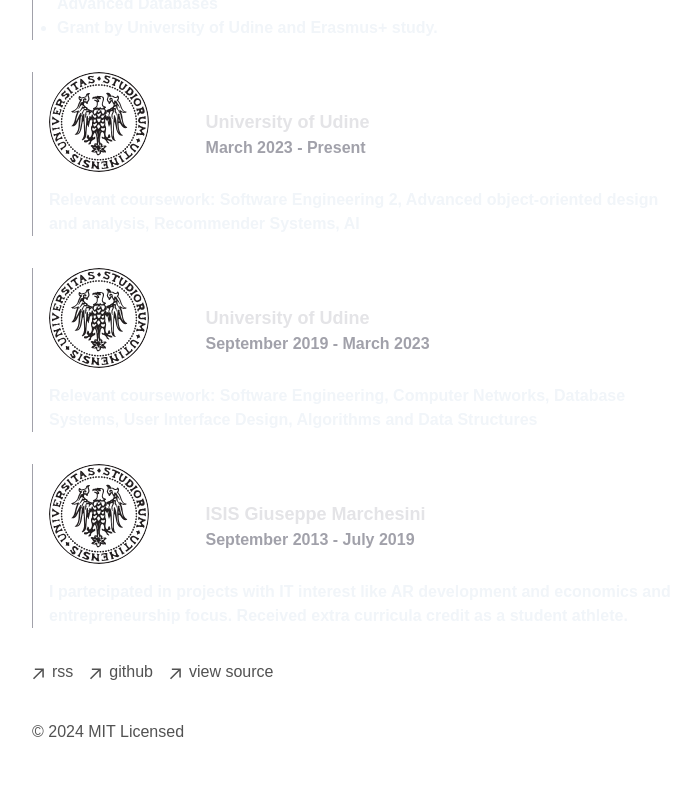
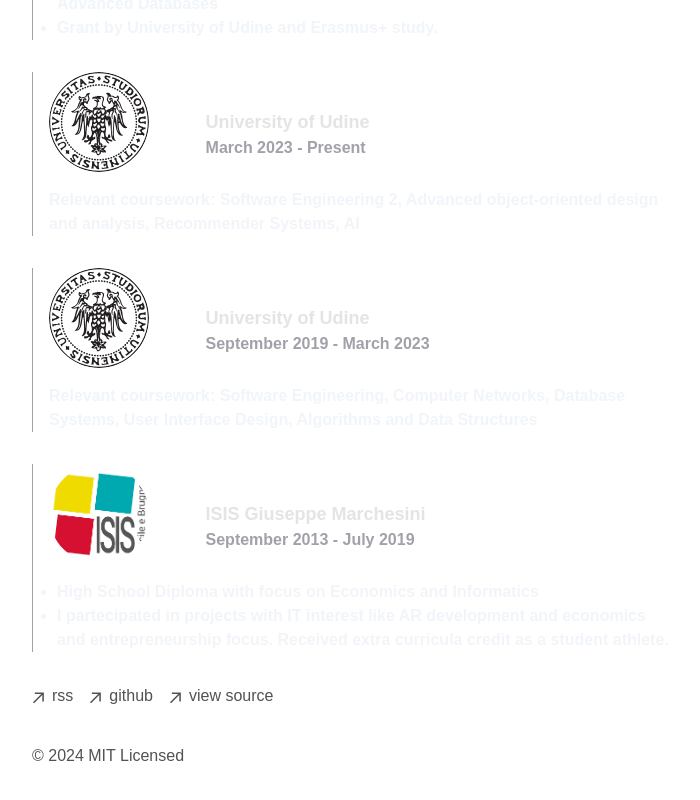
Before and after one commit to josedallatorre/josedallatorre.github.io, a Next.js app: page /resume in a window 1280 px wide. Shown: the part 792-1592 px from the top of the page, without its empty margins (528-1228 px from the left). Built offline with nearby package versions, Linux system fonts and the light colour scheme.

Commit message:
fix: better description of the education

```diff
--- a/app/resume/page.tsx
+++ b/app/resume/page.tsx
@@ -82,7 +82,7 @@ export default function Page() {
             />
           </div>
           <div className="basis-3/4">
-            <p className="text-3xl font-bold">Master Degree</p>
+            <p className="text-3xl font-bold">M.Sc. in Computer Science</p>
             <p className="text-lg text-zinc-200 font-bold">University of Udine</p>
             <p className="text-zinc-400 font-bold">March 2023 - Present</p>
           </div>
@@ -104,7 +104,7 @@ export default function Page() {
             />
           </div>
           <div className="basis-3/4">
-            <p className="text-3xl font-bold">Bachelor Degree</p>
+            <p className="text-3xl font-bold">B.Sc. in Computer Science</p>
             <p className="text-lg text-zinc-200 font-bold">University of Udine</p>
             <p className="text-zinc-400 font-bold">September 2019 - March 2023</p>
           </div>
@@ -119,10 +119,10 @@ export default function Page() {
         <div className="ml-4 flex flex-row">
           <div className="basis-1/4">
             <Image
-              src="/uniud.svg"
+              src="/marchesini.png"
               width={100}
               height={100}
-              alt="University of Udine logo"
+              alt="G. Marchesini logo"
               className="rounded-full"
             />
           </div>
@@ -132,10 +132,13 @@ export default function Page() {
             <p className="text-zinc-400 font-bold">September 2013 - July 2019</p>
           </div>
         </div>
-        <div className="ml-4 mt-4">
-          <p className="text-slate-100 font-bold">I partecipated in projects with IT interest like AR development and economics and entrepreneurship focus.
+        <div className="ml-6 mt-4">
+          <ul className="list-disc">
+          <li className="text-slate-100 font-bold">High School Diploma with focus on Economics and Informatics</li>
+          <li className="text-slate-100 font-bold">I partecipated in projects with IT interest like AR development and economics and entrepreneurship focus.
             Received extra curricula credit as a student athlete.
-          </p>
+          </li>
+          </ul>
         </div>
       </div>
     </section>
```
